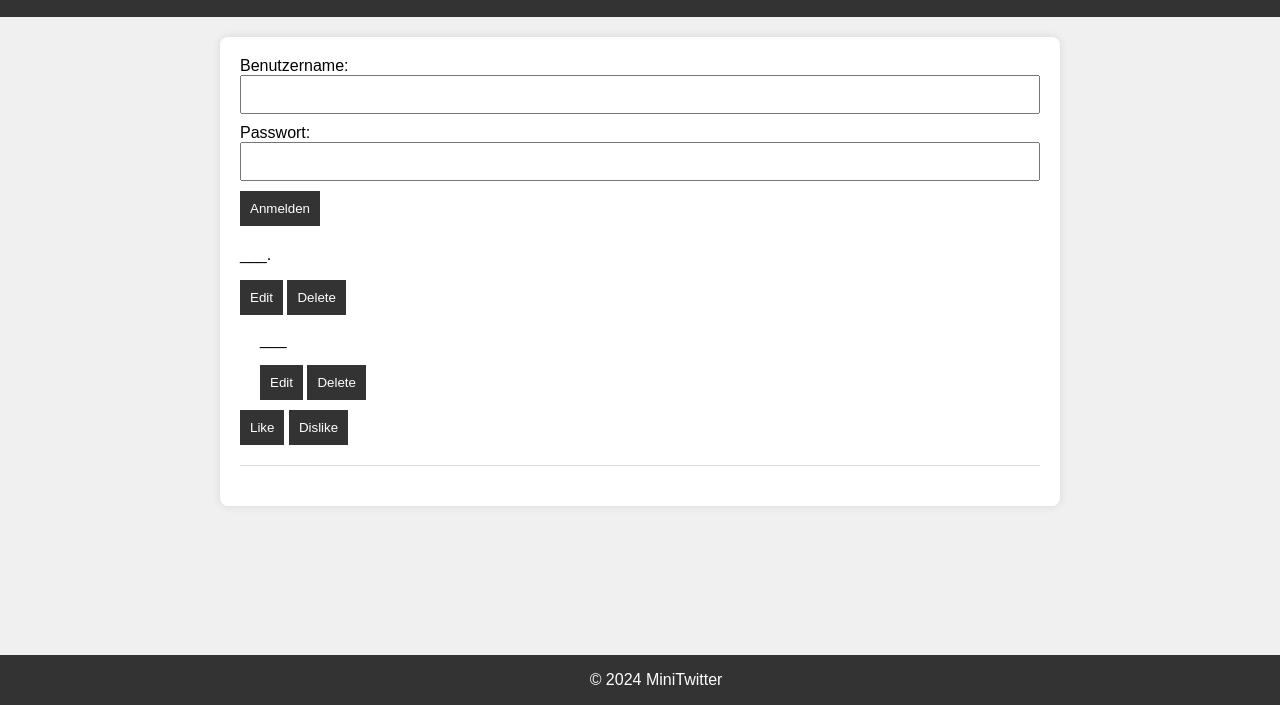
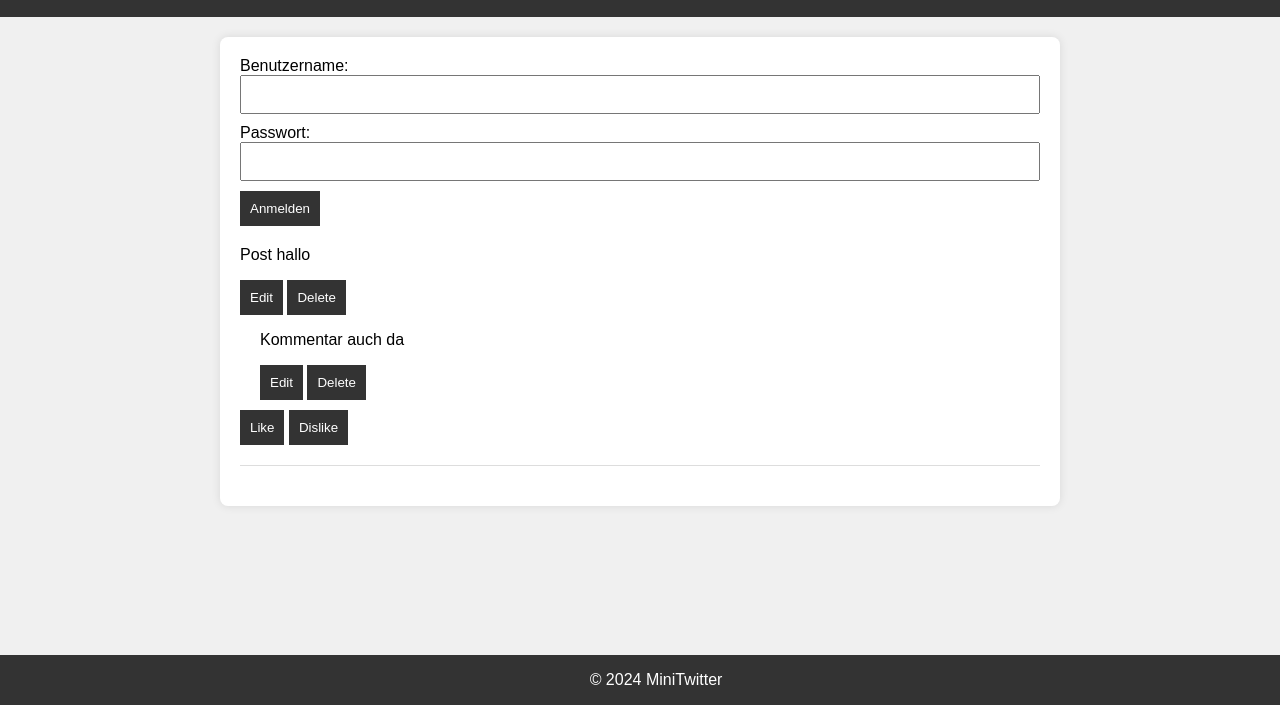
Before and after one commit to IlyaPidonenko/LB2_223, a website built with Vite: page client/index.html in a window 1280 px wide. Shown: the part 95-800 px from the top of the page. Built offline with nearby package versions, Linux system fonts and the light colour scheme.

Commit message:
initialized models

```diff
--- a/client/index.html
+++ b/client/index.html
@@ -22,12 +22,12 @@
     </form>
 
     <div class="post">
-      <p>___.</p>
+      <p>Post hallo</p>
       <button>Edit</button>
       <button>Delete</button>
 
       <div class="comment">
-        <p>___</p>
+        <p>Kommentar auch da</p>
         <button>Edit</button>
         <button>Delete</button>
       </div>
```
Also changed, not shown: models/tweet.ts (added), models/tweetService.ts (added), models/user.ts (added), models/userService.ts (added).
